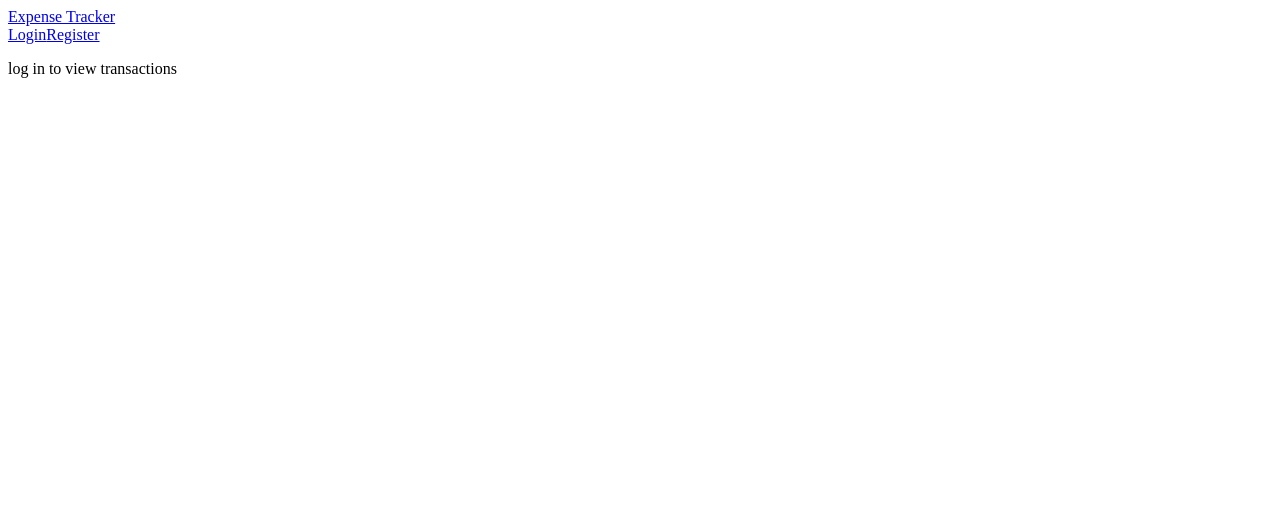
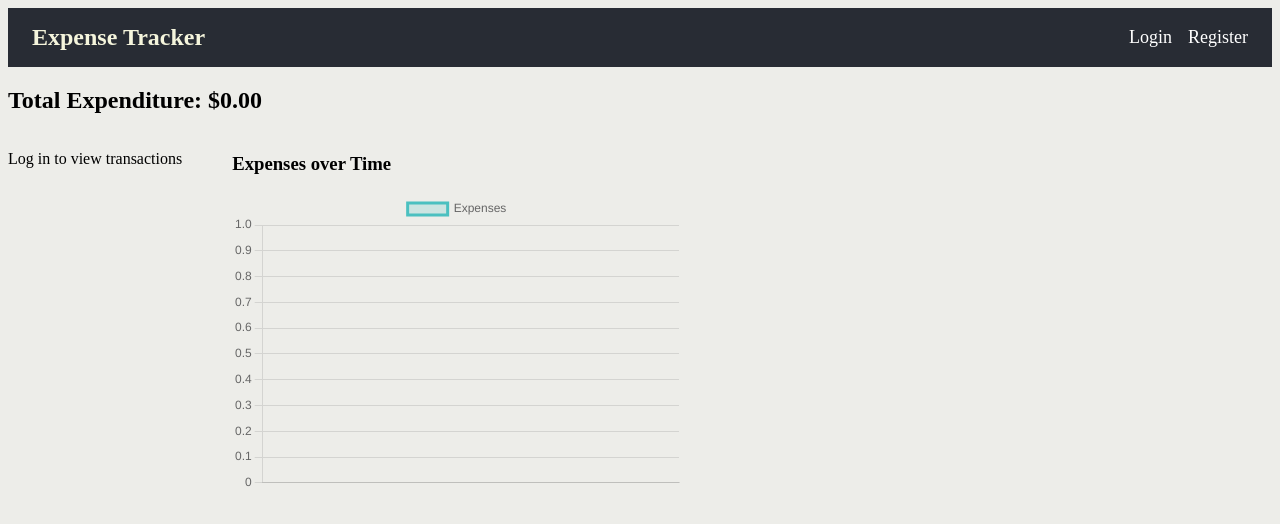
Before and after one commit to ojasvi004/ExpenseTracker, a React (Vite) app in the folder client/: page /expenses in a window 1280 px wide. Shown: the top 524 px of the page. Built offline with nearby package versions, Linux system fonts and the light colour scheme.

Commit message:
add chart.js and other functionalities

```diff
--- a/client/package.json
+++ b/client/package.json
@@ -11,8 +11,10 @@
   },
   "dependencies": {
     "axios": "^1.7.7",
+    "chart.js": "^4.4.4",
     "dotenv": "^16.4.5",
     "react": "^18.3.1",
+    "react-chartjs-2": "^5.2.0",
     "react-dom": "^18.3.1",
     "react-icons": "^5.3.0",
     "react-router-dom": "^6.26.1"
--- a/client/src/App.css
+++ b/client/src/App.css
@@ -1,42 +1,95 @@
-/* #root {
-  max-width: 1280px;
-  margin: 0 auto;
-  padding: 2rem;
-  text-align: center;
+body{
+  background-color: #edede9;
 }
 
-.logo {
-  height: 6em;
-  padding: 1.5em;
-  will-change: filter;
-  transition: filter 300ms;
-}
-.logo:hover {
-  filter: drop-shadow(0 0 2em #646cffaa);
-}
-.logo.react:hover {
-  filter: drop-shadow(0 0 2em #61dafbaa);
+header {
+  display: flex;
+  justify-content: space-between;
+  align-items: center;
+  padding: 16px 24px;
+  background-color: #282c34;
+  color: #fff;
 }
 
-@keyframes logo-spin {
-  from {
-    transform: rotate(0deg);
-  }
-  to {
-    transform: rotate(360deg);
-  }
+.header-link {
+  font-size: 1.5rem;
+  font-weight: bold;
+  color: #f5f5dc;
+  text-decoration: none;
 }
 
-@media (prefers-reduced-motion: no-preference) {
-  a:nth-of-type(2) .logo {
-    animation: logo-spin infinite 20s linear;
-  }
+nav {
+  display: flex;
+  gap: 16px;
 }
 
-.card {
-  padding: 2em;
+.auth-link,
+.post-btn,
+a {
+  color: #fff;
+  text-decoration: none;
+  font-size: 18px;
+  transition: color 0.3s ease;
 }
 
-.read-the-docs {
-  color: #888;
-} */
+.auth-link:hover,
+.post-btn:hover,
+a:hover {
+  color: #f5f5dc;
+}
+
+.post-btn {
+  display: flex;
+  align-items: center;
+  justify-content: center;
+  font-size: 1.5rem;
+}
+
+a {
+  cursor: pointer;
+}
+
+a.logout-link {
+  font-weight: bold;
+}
+
+.transactions-table {
+  width: 60%;
+  border-collapse: collapse;
+  margin: 20px 0;
+}
+
+.transactions-table th, .transactions-table td {
+  border: 1px solid #ddd;
+  padding: 8px;
+  text-align: left;
+}
+
+.transactions-table th {
+  background-color: #f4f4f4;
+  font-weight: bold;
+}
+
+.transactions-table tr:nth-child(even) {
+  background-color: #f9f9f9;
+}
+
+.transactions-table tr:hover {
+  background-color: #f1f1f1;
+}
+
+
+.expense{
+  display: flex;
+}
+
+.chart{
+ margin-left: 50px;
+}
+
+.delete-btn{
+  border: none;
+  background: none ;
+  color: rgb(207, 35, 35);
+  font-size: 20px;
+}
--- a/client/src/Pages/CreatePage.jsx
+++ b/client/src/Pages/CreatePage.jsx
@@ -14,7 +14,7 @@ export const CreatePage = () => {
     e.preventDefault();
 
     if (!title || !amount || !description || !transactionType || !category) {
-      alert("all fields are required");
+      alert("All fields are required");
       return;
     }
 
@@ -41,6 +41,11 @@ export const CreatePage = () => {
 
       if (response.status === 200) {
         console.log("transaction created successfully");
+        setTitle("");
+        setAmount("");
+        setDescription("");
+        setCategory("");
+        setTransactionType("");
       }
     } catch (error) {
       alert("failed to create transaction");
@@ -50,7 +55,10 @@ export const CreatePage = () => {
 
   return (
     <>
+      {user ? (
+        <>
           <h2>Create Expense</h2>
+
           <form onSubmit={handleSubmit}>
             <input
               type="text"
@@ -70,20 +78,35 @@ export const CreatePage = () => {
               value={description}
               onChange={(e) => setDescription(e.target.value)}
             />
-        <input
-          type="text"
-          placeholder="Category"
+            <select
               value={category}
               onChange={(e) => setCategory(e.target.value)}
-        />
-        <input
-          type="text"
-          placeholder="Transaction Type"
+            >
+              <option value="">select category</option>
+              <option value="Food">Food</option>
+              <option value="Transport">Transport</option>
+              <option value="Utilities">Utilities</option>
+              <option value="Entertainment">Entertainment</option>
+              <option value="Education">Education</option>
+              <option value="Healthcare">Healthcare</option>
+              <option value="Others">Others</option>
+            </select>
+            <select
               value={transactionType}
               onChange={(e) => setTransactionType(e.target.value)}
-        />
+            >
+              <option value="">Select Transaction Type</option>
+              <option value="Income">Income</option>
+              <option value="Expense">Expense</option>
+            </select>
             <button type="submit">Submit</button>
           </form>
         </>
+      ) : (
+        <p>login to create transactions</p>
+      )}
+    </>
   );
 };
+
+export default CreatePage;
--- a/client/src/Pages/ExpensePage.jsx
+++ b/client/src/Pages/ExpensePage.jsx
@@ -2,6 +2,7 @@ import { useState, useEffect, useContext } from "react";
 import axios from "axios";
 import Transactions from "../components/Transactions";
 import UserContext from "../context/UserContext";
+import ExpenseChart from "../components/ExpenseChart";
 
 const ExpensePage = () => {
   const [transactions, setTransactions] = useState([]);
@@ -9,36 +10,82 @@ const ExpensePage = () => {
 
   useEffect(() => {
     if (user) {
+      fetchTransactions();
+    }
+  }, [user]);
+
+  const fetchTransactions = () => {
     axios
       .get("http://localhost:3000/api/v1/transactions", {
         withCredentials: true,
       })
       .then((response) => {
         setTransactions(response.data.msg);
-          console.log(response.data);
-          console.log(transactions);
       })
       .catch((error) => {
         console.log(error);
       });
-    }
-  }, [user]);
+  };
+
+  const deleteTransaction = (id) => {
+    axios
+      .delete(`http://localhost:3000/api/v1/transactions/${id}`, {
+        withCredentials: true,
+      })
+      .then(() => {
+        setTransactions(transactions.filter((t) => t._id !== id));
+      })
+      .catch((error) => {
+        console.error(error);
+      });
+  };
+
+  const calculateTotalExpenditure = () => {
+    return transactions
+      .filter((transaction) => transaction.transactionType === "Expense")
+      .reduce((total, transaction) => total + transaction.amount, 0);
+  };
+
+  const totalExpenditure = calculateTotalExpenditure();
 
   return (
     <div>
+      <h2>Total Expenditure: ${totalExpenditure.toFixed(2)}</h2>
+      <div className="expense">
         {user ? (
-        <div>
+          <>
             {transactions.length > 0 ? (
-            transactions.map((transaction) => (
-              <Transactions key={transaction._id} {...transaction} />
-            ))
+              <table className="transactions-table">
+                <thead>
+                  <tr>
+                    <th>Title</th>
+                    <th>Amount</th>
+                    <th>Category</th>
+                    <th>Description</th>
+                    <th>Type</th>
+                    <th>Created At</th>
+                    <th>Actions</th>
+                  </tr>
+                </thead>
+                <tbody>
+                  {transactions.map((transaction) => (
+                    <Transactions
+                      key={transaction._id}
+                      {...transaction}
+                      onDelete={deleteTransaction}
+                    />
+                  ))}
+                </tbody>
+              </table>
             ) : (
-            <p>no transactions found</p>
+              <p>No transactions found</p>
             )}
+          </>
+        ) : (
+          <p>Log in to view transactions</p>
+        )}
+        <ExpenseChart transactions={transactions} />
       </div>
-      ) : (
-        <p>log in to view transactions</p>
-      )}
     </div>
   );
 };
--- /dev/null
+++ b/client/src/components/ExpenseChart.jsx
@@ -0,0 +1,59 @@
+import { Line } from "react-chartjs-2";
+import {
+  Chart as ChartJS,
+  CategoryScale,
+  LinearScale,
+  PointElement,
+  LineElement,
+  Title,
+  Tooltip,
+  Legend,
+} from "chart.js";
+
+ChartJS.register(
+  CategoryScale,
+  LinearScale,
+  PointElement,
+  LineElement,
+  Title,
+  Tooltip,
+  Legend
+);
+
+const ExpenseChart = ({ transactions }) => {
+  const expenseData = transactions
+    .filter((transaction) => transaction.transactionType === "Expense")
+    .reduce((acc, transaction) => {
+      const date = new Date(transaction.createdAt).toLocaleDateString();
+      if (!acc[date]) {
+        acc[date] = 0;
+      }
+      acc[date] += transaction.amount;
+      return acc;
+    }, {});
+
+  const labels = Object.keys(expenseData);
+  const data = Object.values(expenseData);
+
+  const chartData = {
+    labels,
+    datasets: [
+      {
+        label: "Expenses",
+        data,
+        fill: false,
+        backgroundColor: "rgba(75,192,192,0.2)",
+        borderColor: "rgba(75,192,192,1)",
+      },
+    ],
+  };
+
+  return (
+    <div className="chart" style={{ width: "500px", height: "300px" }}>
+      <h3>Expenses over Time</h3>
+      <Line data={chartData} width={300} height={200} />
+    </div>
+  );
+};
+
+export default ExpenseChart;
--- a/client/src/components/Transactions.jsx
+++ b/client/src/components/Transactions.jsx
@@ -1,20 +1,28 @@
+import { RiDeleteBin6Line } from "react-icons/ri";
 const Transactions = ({
+  _id,
   title,
   amount,
   description,
   category,
   transactionType,
   createdAt,
+  onDelete,
 }) => {
   return (
-    <>
-      <h2>{title}</h2>
-      <p>Amount: ${amount}</p>
-      <p>Category: {category}</p>
-      <p>Description: {description}</p>
-      <p>Type: {transactionType}</p>
-      <p>Created At: {new Date(createdAt).toLocaleDateString()}</p>
-    </>
+    <tr>
+      <td>{title}</td>
+      <td>${amount.toFixed(2)}</td>
+      <td>{category}</td>
+      <td>{description}</td>
+      <td>{transactionType}</td>
+      <td>{new Date(createdAt).toLocaleDateString()}</td>
+      <td>
+        <button onClick={() => onDelete(_id)} className="delete-btn">
+          <RiDeleteBin6Line />
+        </button>
+      </td>
+    </tr>
   );
 };
 
```
Also changed, not shown: 2 other files (tests, documents, lock files or other folders). Lines whose indentation alone changed are shown as unchanged.
